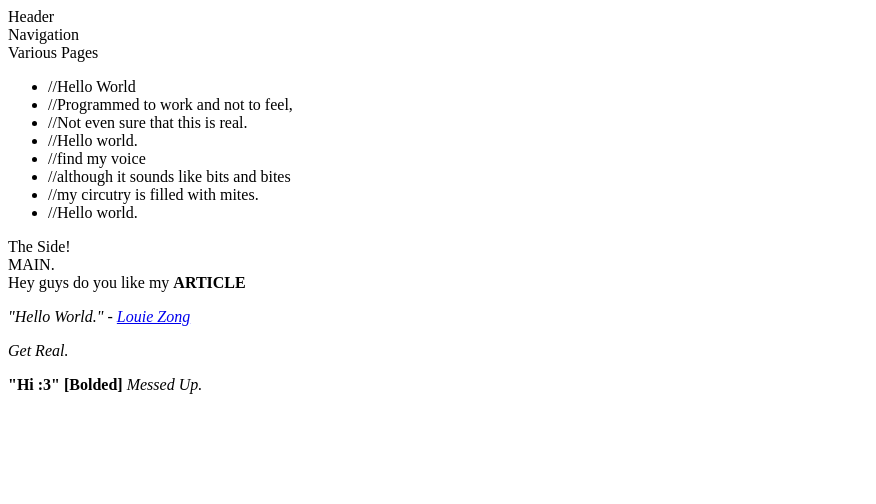
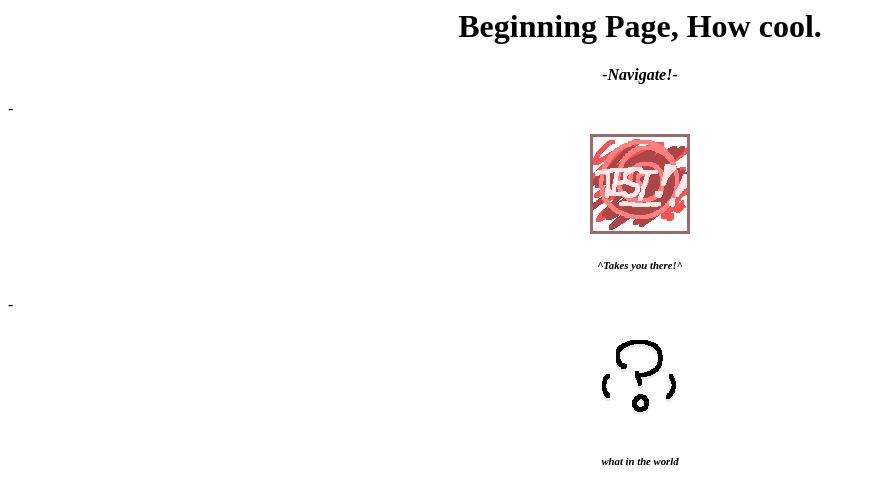
Before and after one commit to BuzzyBee64/Earning-HT.ML-Part-2-This-time-it-s-2022, a plain HTML site: page childPages/childTemplate.html in a window 1280 px wide. Shown: the whole page, without its empty margins (0-876 px from the left). Drawn offline with Linux system fonts and the light colour scheme; files whose address does not match are found by name.

Commit message:
Uhm, yeah,

```diff
--- a/childPages/childTemplate.html
+++ b/childPages/childTemplate.html
@@ -1,66 +1,57 @@
+<link rel="shortcut icon" href="C:\Users\absen\OneDrive\Documents\GitHub\Earning-HT.ML-Part-2-This-time-it-s-2022.github.io\IMAGERY_\ShortCutIcon.png"/>
+
+
 <!DOCTYPE html>
-<html lang="en" dir="ltr">
+<html lang="en">
 <head>
-        <!-- Used by the Keyboard -->
-        <meta charset="utf-8">
 
-        <title>Child Page Template</title>
-
-        <meta name="author" content="The Undeniable Cube">
-        <meta name="description" content="It's Content :>">
-        <meta name="keywords" content="child template boilerplate starter code HTML learning">
+    <meta charset="UTF-8">
+    <meta http-equiv="X-UA-Compatible" content="IE=edge">
+    <meta name="author" content="Mark Mercer">
+    <meta name="description" content="Experiment Page: comparing autofomats of h-tags and p-tags">
+    <meta name="keywords" content="heading tags, paragragh tags">
     <meta name="viewport" content="width=device-width, initial-scale=1.0">
 
-        <noscript>Running JavaScript is not necessary in the HTML Page ... FYI: your Feature to execute scripts is turned off</noscript>
+
+    <title>Wow, A beginning!</title>
+
 
 </head>
 
 <body>
-        <header>Header</header>
-        <nav>
-            <header>Navigation</header>
-            <section>
-                <header>Various Pages</header>
-                <ul style="list-style-type:calc(19)" ;>
-                    <li> //Hello World
-                    <li> //Programmed to work and not to feel,
-                    <li> //Not even sure that this is real.
-                    <li> //Hello world.
-                    <li> //find my voice
-                    <li> //although it sounds like bits and bites
-                    <li> //my circutry is filled with mites.
-                    <li> //Hello world.
-                </ul>
-            </section>
-        </nav>
-        <aside>The Side!</aside>
-        <main>MAIN.</main>
-        <section></section>
-        <article>Hey guys do you like my <strong>ARTICLE</strong></article>
-        <footer></footer>
+    <header>
+        <center><h1>Beginning Page, How cool.</h1></center>
+
+    </header>
+</body>
+
+<body>
+
+    <center><nav><strong><i>-Navigate!-</i></strong></nav></center>
+
+</body>
+<footer>
+    <p>
+    <em>- <center> <a href="file:///C:/Users/absen/OneDrive/Documents/GitHub/Earning-HT.ML-Part-2-This-time-it-s-2022.github.io/childPages/Headings%20and%20Paragraph%20Tags.html" target="_blank">
+        <img src="C:\Users\absen\OneDrive\Documents\GitHub\Earning-HT.ML-Part-2-This-time-it-s-2022.github.io\IMAGERY_\RedButton.png"></a> </center>
+    </em>
+    </p>
+</footer>
+<body>
+    <header>
+        <center><h6><i>^Takes you there!^</i></h6>
+    </header>
 </body>
 
 <footer>
-        <blockquote cite="https://www.youtube.com/watch?v=Yw6u6YkTgQ4">
-        </blockquote>
     <p>
-            <i>
-                "Hello World."
-            </i>
-            <em>- <a href="https://www.youtube.com/watch?v=Yw6u6YkTgQ4" target="_blank">
-                Louie Zong</a>
+    <em>- <center> <a href="file:///C:/Users/absen/OneDrive/Documents/GitHub/Earning-HT.ML-Part-2-This-time-it-s-2022.github.io/childPages/IMAGERY.html" target="_blank">
+        <img src="file:///C:/Users/absen/OneDrive/Documents/GitHub/Earning-HT.ML-Part-2-This-time-it-s-2022.github.io/IMAGERY_/QuestionMark.png"></a> </center>
     </em>
     </p>
-        <p> <i>Get Real.</i> </p>
 </footer>
-</html>
-
-
-
 <body>
-
-    <strong>"Hi :3" [Bolded]</strong>
-
-
-    <i>Messed Up.</i>
+    <header>
+        <center><h6><i>what in the world</i></h6>
+    </header>
 </body>
```
Lines whose indentation alone changed are shown as unchanged.
